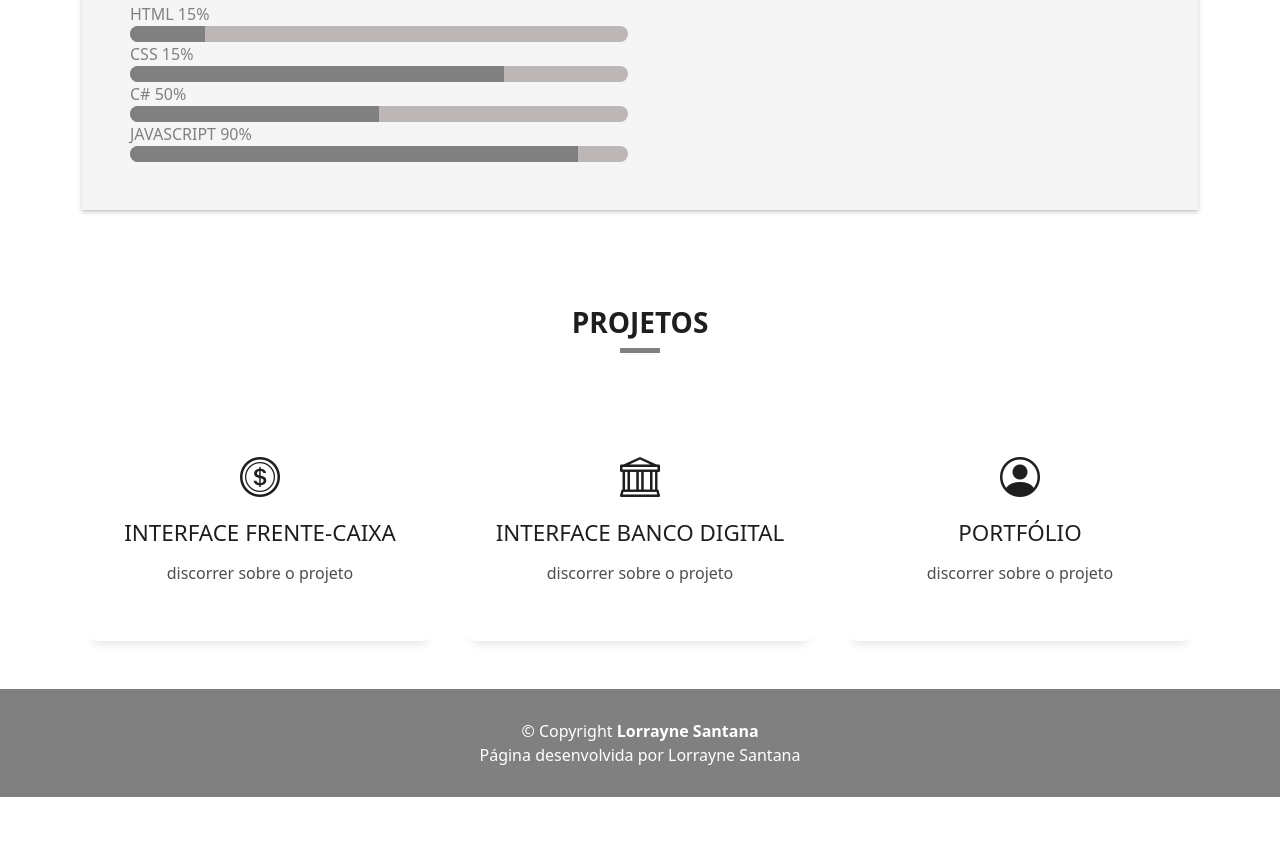
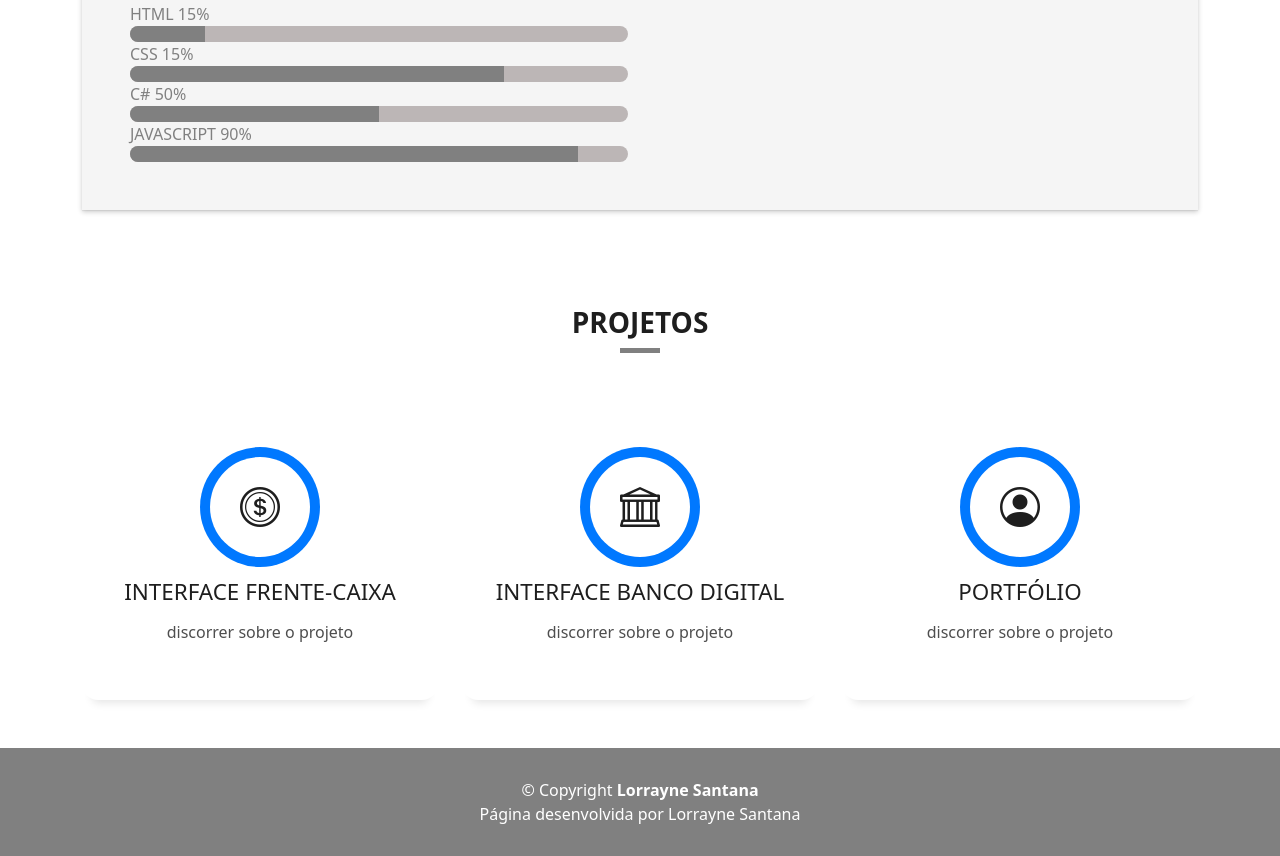
Before and after one commit to Lola-snt/lola-snt.github.io, a website: page index.html in a window 1280 px wide. Shown: the part 1031-1887 px from the top of the page. Before the commit the page ends 1828 px from the top, so only its background shows below. Drawn offline with nearby package versions, Linux system fonts and the light colour scheme.

Commit message:
Incluindo o icon de ciculos

```diff
--- a/css/style.css
+++ b/css/style.css
@@ -343,8 +343,17 @@ body {
     height: 0.5;
     background-color: grey;
   }
-
-
+  .ico-circle {
+    height: 100px;
+    width: 100px;
+    font-size: 2rem;
+    border-radius: 50%;
+    line-height: 1.55;
+    margin: 0 auto;
+    text-align: center;
+    box-shadow: 0 0 0 10px #0078ff;
+    display: block;
+  }
   .service-box {
     background-color: #fff;
     padding: 2.5rem 1.3rem;
```
